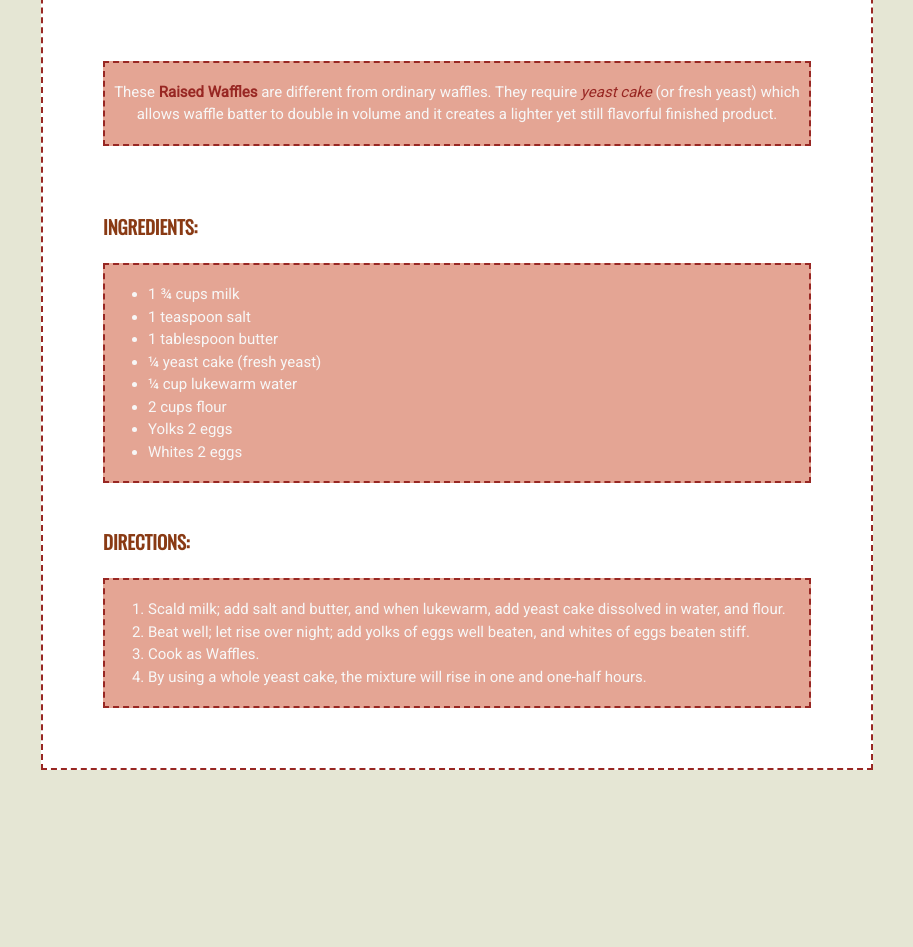
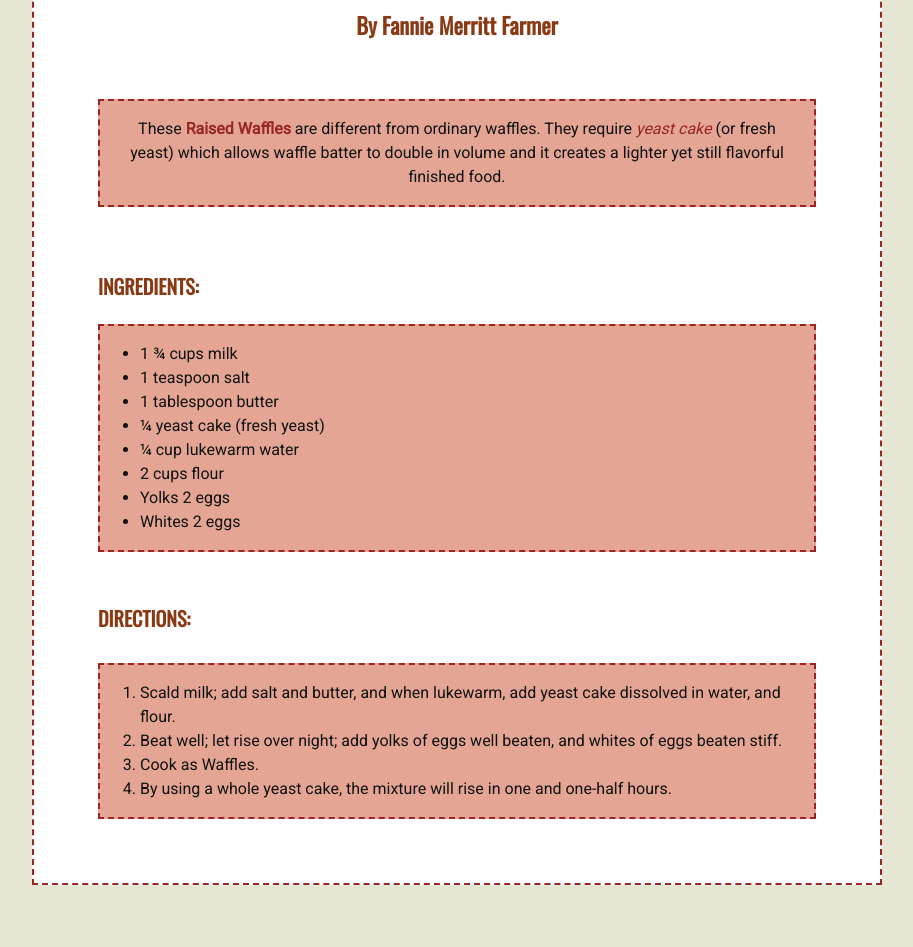
Before and after one commit to alexiaml/recipe, a plain HTML site: page index.html in a window 1280 px wide. Shown: the part 411-1358 px from the top of the page, without its empty margins (183-1096 px from the left). Before the commit the page ends 1241 px from the top, so only its background shows below. Drawn offline with nearby package versions, Linux system fonts and the light colour scheme; a web font is replaced by a local one.

Commit message:
Changed Coding

```diff
--- a/css/sitewide.css
+++ b/css/sitewide.css
@@ -28,9 +28,9 @@ div, main, article, section, aside, hgroup, header, footer, address, nav {
 
 body {
 	font-family: 'Roboto', sans-serif;
-	font-size: 15px;
+	font-size: 16px;
 	line-height: 1.5em;
-	color: #222;
+	color: #111;
     background: #e5e6d4;
 }
 
@@ -44,8 +44,7 @@ body {
 	margin-right: auto;
 	margin-bottom: 4em;
 	margin-left: auto;
-	width: 65%;
-	max-width: 1200px;
+	width: 850px;
 	padding: 4em;
     background: #fff;
     border: 2px dashed #982723;
@@ -57,18 +56,20 @@ h1 {
     letter-spacing: 4px;
     color: #982723;
     text-shadow: -3px 2px 0px #000;
+    padding-top: 40px;
 }
 
 h2 {
     font-family: 'Oswald', sans-serif;
-    font-size: 1.63em;
+    font-size: 1.60em;
     color: #893a14;
 }
 
 h3{
     font-family: 'Oswald', sans-serif;
-    font-size: 1.43em;
+    font-size: 1.40em;
     color: #893a14;
+    padding-bottom: 40px;
 }
 
 h4 {
@@ -76,25 +77,34 @@ h4 {
     font-size: 1.25em;
     text-transform: uppercase;
     color: #893a14;
+    padding-top: 40px;
+}
+
+h5 {
+    font-family: 'Oswald', sans-serif;
+    font-size: 1.25em;
+    text-transform: uppercase;
+    color: #893a14;
+    padding-top: 20px;
 }
 
 p{
-    font-size: 15px;
+    font-size: 16px;
 }
 
 strong{
-    font-size: 15px;
+    font-size: 16px;
     font-weight: bolder;
     color: #982723;
 }
 
 em{
-    font-size: 15px;
+    font-size: 16px;
     color: #982723;
 }
 
 li{
-    font-size: 15px;
+    font-size: 16px;
 }
 
 .title{
@@ -107,20 +117,24 @@ li{
 .info{
     border: 2px dashed #982723;
     text-align: center;
-    color: #f7f7f7;
     background: #e4a594;
-    padding: .20em;
+    padding-left: 1em;
+    padding-right: 1em;
 }
 
-.list{
+.ingredients{
     border: 2px dashed #982723;
-    color: #f7f7f7;
     background: #e4a594;
-    padding: .20em;
 }
 
-.box{
+.directions{
+    border: 2px dashed #982723;
+    background: #e4a594;
+}
+
+.header{
     border: 2px dashed #982723;
     background: #e4a594;
     height: 3em;
+    padding-bottom: 2em;
 }
--- a/index.html
+++ b/index.html
@@ -29,11 +29,10 @@
 	<!-- In general, you should have only one container per page. -->
 	<div class="container">
 
-        <div class="box">
+        <div class="header">
     </div>
 
-        <br>
-        <br>
+
 		<div align="center">
         <h1>Raised Waffles</h1>
 
@@ -42,20 +41,17 @@
         <h3>By Fannie Merritt Farmer</h3>
             </div>
 
-        <br>
-        <br>
 
     <div class="info">
-        <p>These <strong>Raised Waffles</strong> are different from ordinary waffles. They require <em>yeast cake</em> (or fresh yeast) which allows waffle batter to double in volume and it creates a lighter yet still flavorful finished product.</p>
+        <p>These <strong>Raised Waffles</strong> are different from ordinary waffles. They require <em>yeast cake</em> (or fresh yeast) which allows waffle batter to double in volume and it creates a lighter yet still flavorful finished food.</p>
     </div>
 
-    <br>
-        <br>
 
         <h4>Ingredients:</h4>
 
-        <div class="list">
-        <ul>
+
+        <div class="ingredients">
+<ul>
             <li>1 ¾ cups milk</li>
             <li>1 teaspoon salt</li>
             <li>1 tablespoon butter</li>
@@ -64,15 +60,15 @@
             <li>2 cups flour</li>
             <li>Yolks 2 eggs</li>
             <li>Whites 2 eggs</li>
-        </ul>
-
+</ul>
         </div>
 
-<br>
 
-        <h4>Directions:</h4>
 
-        <div class="list">
+
+        <h5>Directions:</h5>
+
+        <div class="directions">
         <ol>
             <li>Scald milk; add salt and butter, and when lukewarm, add yeast cake dissolved in water, and flour.</li>
             <li>Beat well; let rise over night; add yolks of eggs well beaten, and whites of eggs beaten stiff.</li>
```
